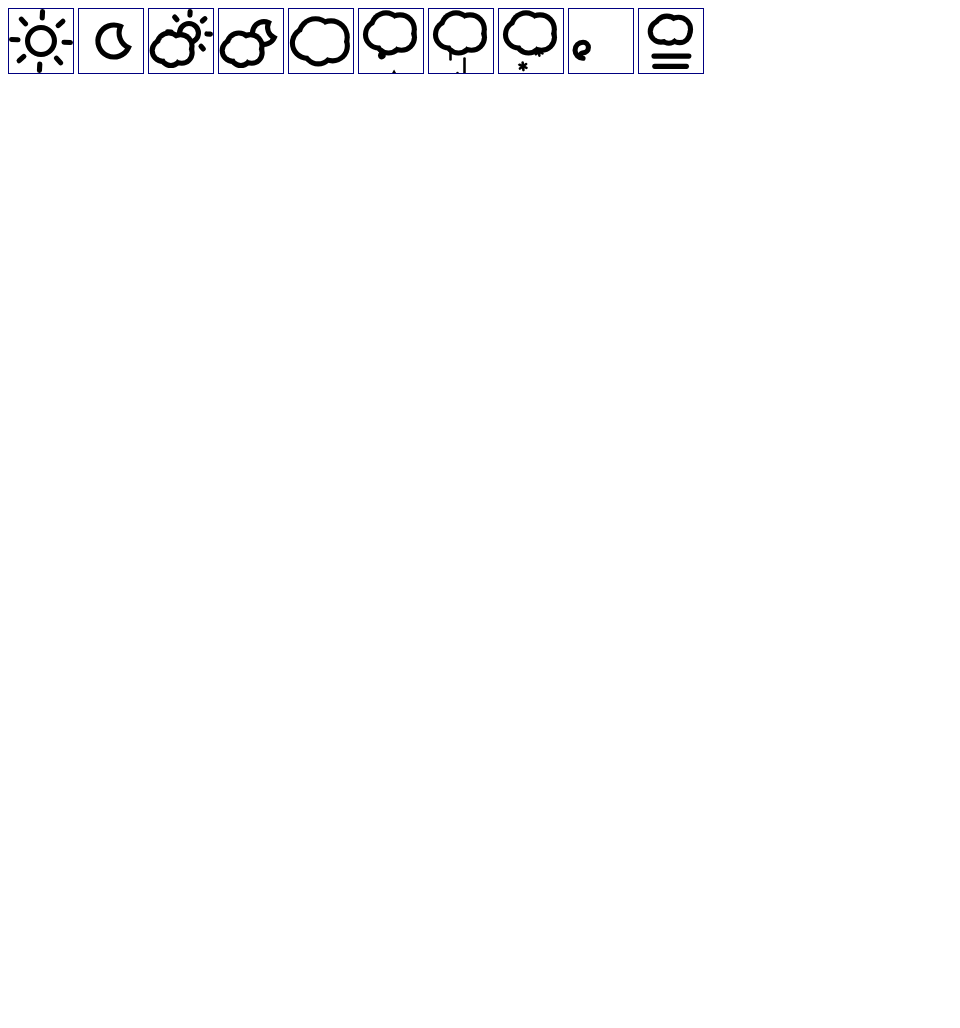
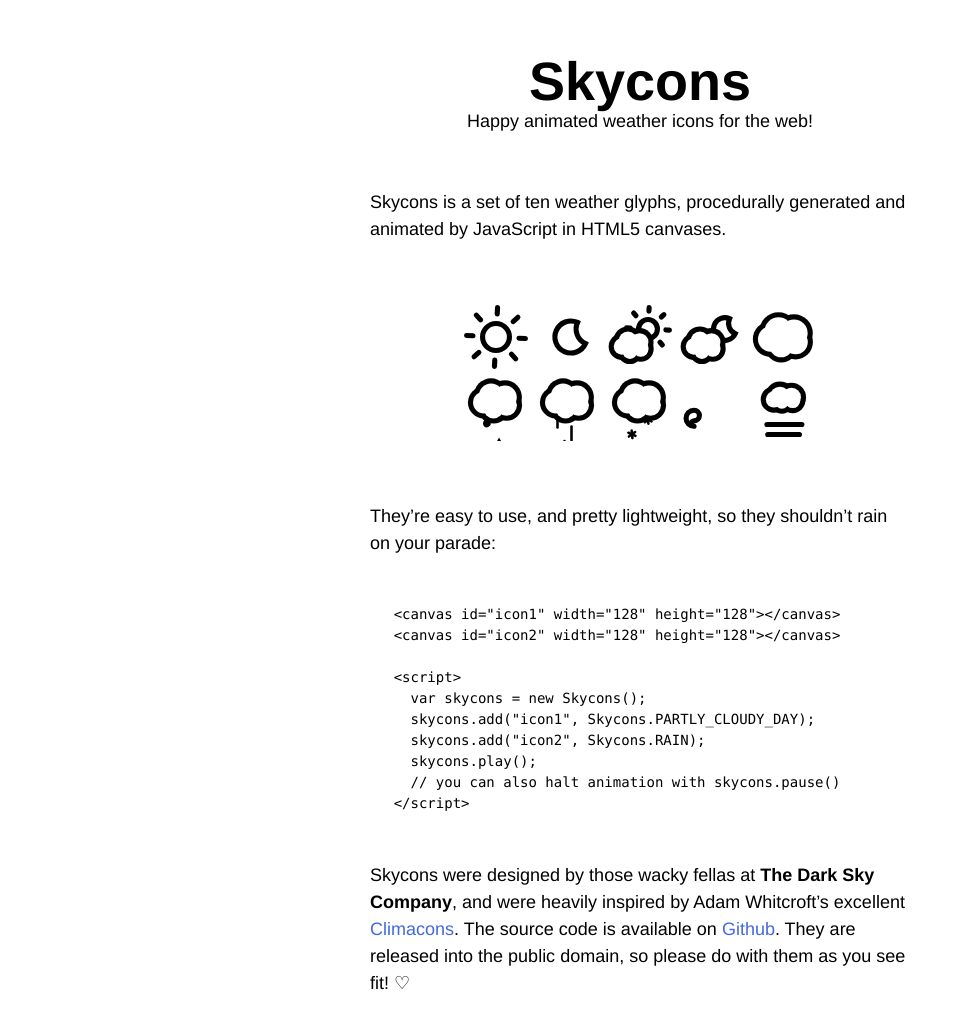
Before and after one commit to darkskyapp/skycons, a plain HTML site: page index.html in a window 1280 px wide. Shown: the whole page, without its empty margins (0-960 px from the left). Before the commit the page ends 800 px from the top, so only its background shows below. Drawn offline with Linux system fonts and the light colour scheme.

Commit message:
Drafted a splash page and cleaned up the fog icon some.

```diff
--- a/index.html
+++ b/index.html
@@ -2,15 +2,83 @@
 <html>
   <head>
     <title>Skycons</title>
+    <meta charset="us-ascii">
 
     <style type="text/css">
+      body {
+        font: 300 112.5%/1.5em "Helvetica", "Arial", sans-serif;
+        margin: 3em;
+        padding: 0;
+      }
+
+      article {
+        margin: auto;
+        width: 30em;
+      }
+
+      header {
+        text-align: center;
+        margin: 3em 0;
+      }
+
+      h1 {
+        font-size: 3em;
+        line-height: 1em;
+        margin: 0.5em 0;
+      }
+
+      p {
+        margin: 1.5em 0;
+      }
+
+      header * {
+        margin: 0;
+      }
+
+      figure {
+        margin: 3em auto;
+        width: 368px;
+        height: 152px;
+      }
+
       canvas {
-        border: 1px solid navy;
+        display: block;
+        float: left;
+        margin-left: 8px;
+        margin-top: 8px;
+      }
+
+      pre {
+        font: 77.8%/1.5em "Lucida Sans Typewriter", "Lucida Console", "Monaco", "Bitstream Vera Sans Mono", monospace;
+        margin: 3.375em 1.6875em;
+      }
+
+      a {
+        color: royalblue;
+        text-decoration: none;
+      }
+
+      a:visited {
+        color: indianred;
+      }
+
+      a:hover {
+        text-decoration: underline;
       }
     </style>
   </head>
 
   <body>
+    <article>
+      <header>
+        <h1>Skycons</h1>
+        <p>Happy animated weather icons for the web!</p>
+      </header>
+
+      <p>Skycons is a set of ten weather glyphs, procedurally generated and
+      animated by JavaScript in HTML5 canvases.</p>
+
+      <figure class="icons">
         <canvas id="clear-day" width="64" height="64">
         </canvas>
 
@@ -40,6 +108,30 @@
 
         <canvas id="fog" width="64" height="64">
         </canvas>
+      </figure>
+
+      <p>They&rsquo;re easy to use, and pretty lightweight, so they
+      shouldn&rsquo;t rain on your parade:</p>
+
+      <pre>&lt;canvas id="icon1" width="128" height="128"&gt;&lt;/canvas&gt;
+&lt;canvas id="icon2" width="128" height="128"&gt;&lt;/canvas&gt;
+
+&lt;script&gt;
+  var skycons = new Skycons();
+  skycons.add("icon1", Skycons.PARTLY_CLOUDY_DAY);
+  skycons.add("icon2", Skycons.RAIN);
+  skycons.play();
+  // you can also halt animation with skycons.pause()
+&lt;/script&gt;</pre>
+
+      <p>Skycons were designed by those wacky fellas at <strong>The Dark Sky
+      Company</strong>, and were heavily inspired by Adam Whitcroft&rsquo;s
+      excellent <a href="http://adamwhitcroft.com/climacons/">Climacons</a>.
+      The source code is available on
+      <a href="http://github.com/darkskyapp/skycons">Github</a>. They are
+      released into the public domain, so please do with them as you see fit!
+      &#9825;</p>
+    </article>
 
     <script src="skycons.js"></script>
 
--- a/skycons.js
+++ b/skycons.js
@@ -556,14 +556,16 @@
         b = Math.cos((t + 0.25) * TWO_PI) * s * 0.02,
         c = Math.cos((t + 0.50) * TWO_PI) * s * 0.02,
         d = Math.cos((t + 0.75) * TWO_PI) * s * 0.02,
-        n = h * 0.936;
+        n = h * 0.936,
+        e = Math.floor(n - k * 0.5) + 0.5,
+        f = Math.floor(n - k * 2.5) + 0.5;
 
     ctx.strokeStyle = color;
     ctx.lineWidth = k;
     ctx.lineCap = "round";
 
-    line(ctx, a + w * 0.2 + k * 0.5, n - k * 0.5, b + w * 0.8 - k * 0.5, n - k * 0.5);
-    line(ctx, c + w * 0.2 + k * 0.5, n - k * 2.5, d + w * 0.8 - k * 0.5, n - k * 2.5);
+    line(ctx, a + w * 0.2 + k * 0.5, e, b + w * 0.8 - k * 0.5, e);
+    line(ctx, c + w * 0.2 + k * 0.5, f, d + w * 0.8 - k * 0.5, f);
   };
 
   Skycons.prototype = {
```
Lines whose indentation alone changed are shown as unchanged.
